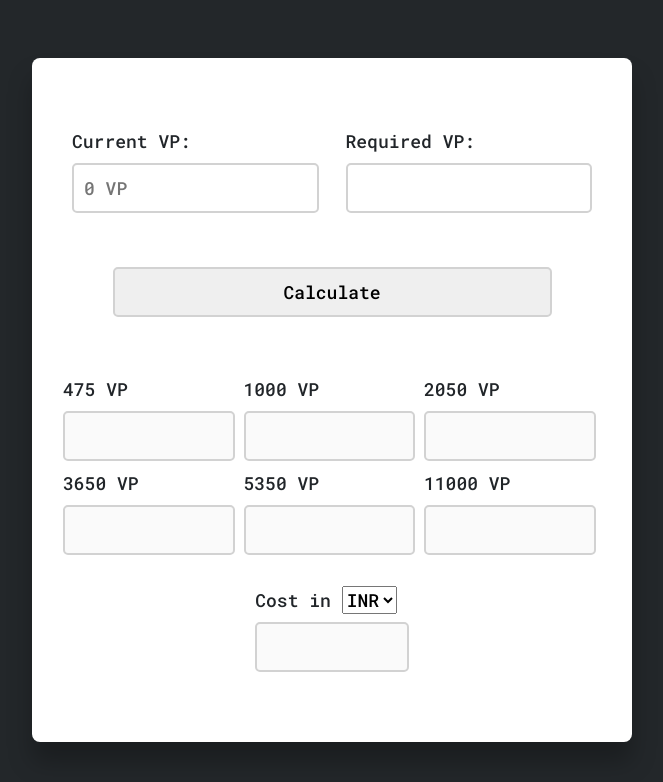
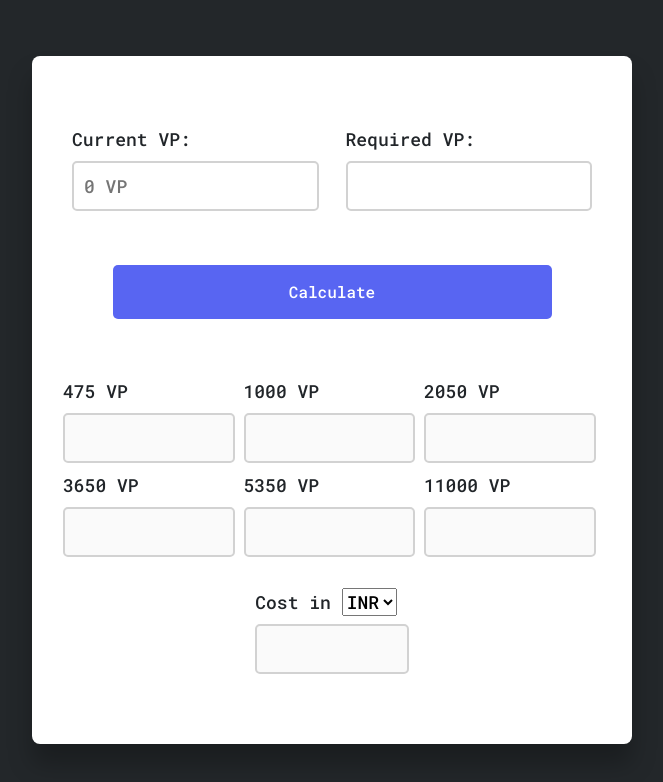
Before and after one commit to aryanprince/valorant-calculator, a plain HTML site: page index.html in a window 1280 px wide. Shown: the whole page, without its empty margins (308-971 px from the left). Drawn offline with nearby package versions, Linux system fonts and the light colour scheme.

Commit message:
Added favicon, improved layout

```diff
--- a/index.html
+++ b/index.html
@@ -6,6 +6,8 @@
         <meta name="viewport" content="width=device-width, initial-scale=1.0" />
         <link href="https://cdn.jsdelivr.net/npm/bootstrap@5.1.3/dist/css/bootstrap.min.css" rel="stylesheet" integrity="sha384-1BmE4kWBq78iYhFldvKuhfTAU6auU8tT94WrHftjDbrCEXSU1oBoqyl2QvZ6jIW3" crossorigin="anonymous" />
         <title>Valo Calc</title>
+        <link rel="shortcut icon" type="image/png" href="assets/valocalc-bluepurple.png" />
+        <link rel="apple-touch-icon" sizes="180x180" href="assets/apple-touch-icon-180x180.png" />
         <link rel="stylesheet" href="styles.css" />
     </head>
     <body>
@@ -22,7 +24,7 @@
                 </div>
 
                 <div class="row p-5 mx-auto">
-                    <input type="button" value="Calculate" name="calculate" id="calculate" onclick="process()" />
+                    <button type="button" id="calculate" onclick="process()">Calculate</button>
                 </div>
 
                 <div class="cf p-1">
@@ -53,7 +55,7 @@
                 <div class="cf pt-4 mx-auto">
                     <label>Cost in</label>
                     <select name="currency" id="currency">
-                        <option value="usd">USD</option>
+                        <option value="usd" onsubmit="process()">USD</option>
                         <option value="gbp">GBP</option>
                         <option value="inr" selected>INR</option>
                         <option value="qar">QAR</option>
--- a/styles.css
+++ b/styles.css
@@ -10,7 +10,7 @@
 
 body {
     height: 100vh;
-    background-color: #23272a;
+    background-color: #23272A;
     display: flex;
     align-items: center;
     justify-content: center;
@@ -47,3 +47,20 @@ input {
 input:focus {
     border-color: #5865f2;
 }
+
+button {
+    background-color: #5865f2; /* Green */
+    color: white;
+    border: none;
+    padding: 15px 32px;
+    text-align: center;
+    text-decoration: none;
+    display: inline-block;
+    font-size: 16px;
+    transition-duration: 0.2s;
+    border-radius: 5px;
+}
+
+button:hover {
+    background-color: #23272A;
+}
```
Also changed, not shown: assets/apple-touch-icon-180x180.png (added), assets/valocalc-bluepurple.png (added), assets/valocalc-greenblue.png (added), assets/valocalc-redyelllow.png (added), assets/valocalc-white.png (added).
